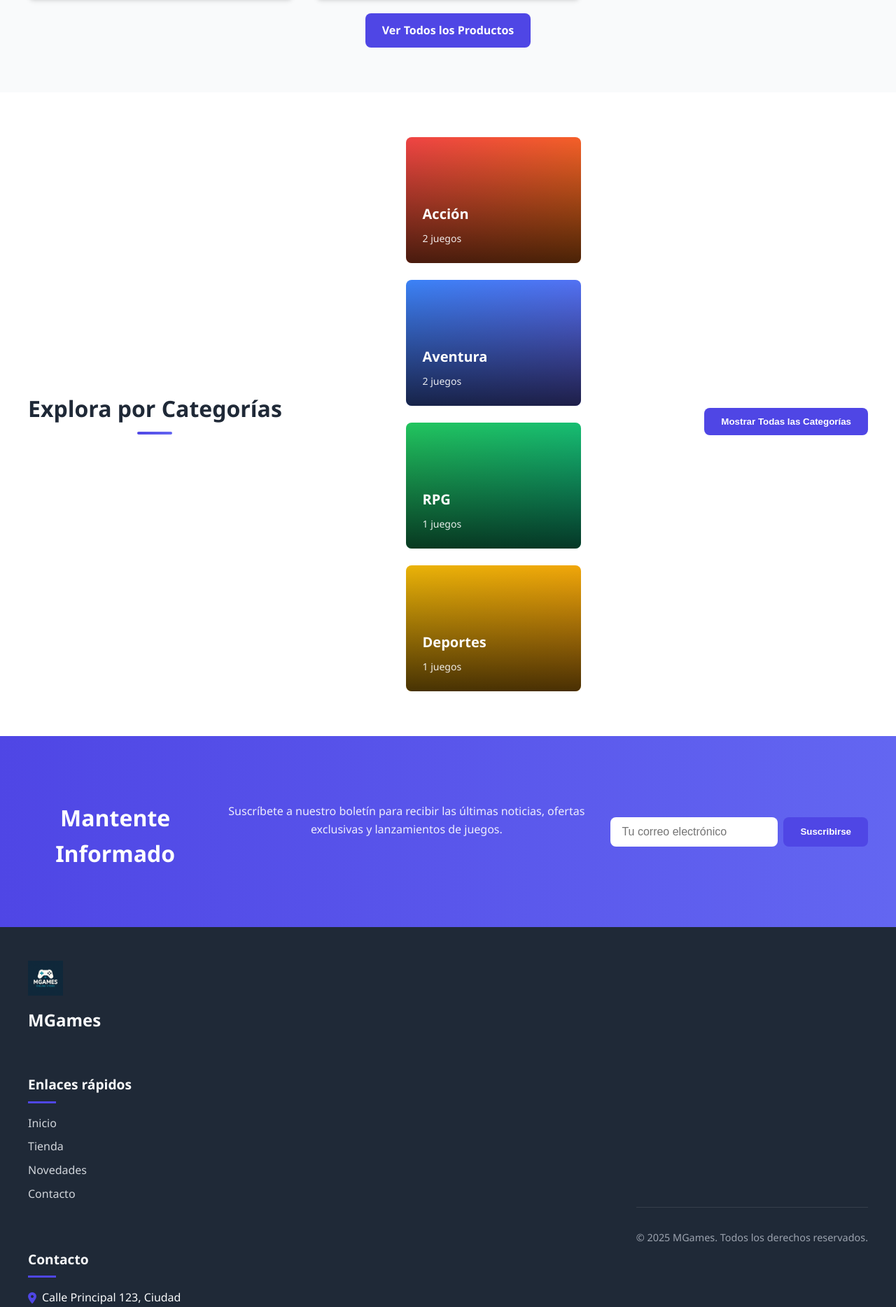
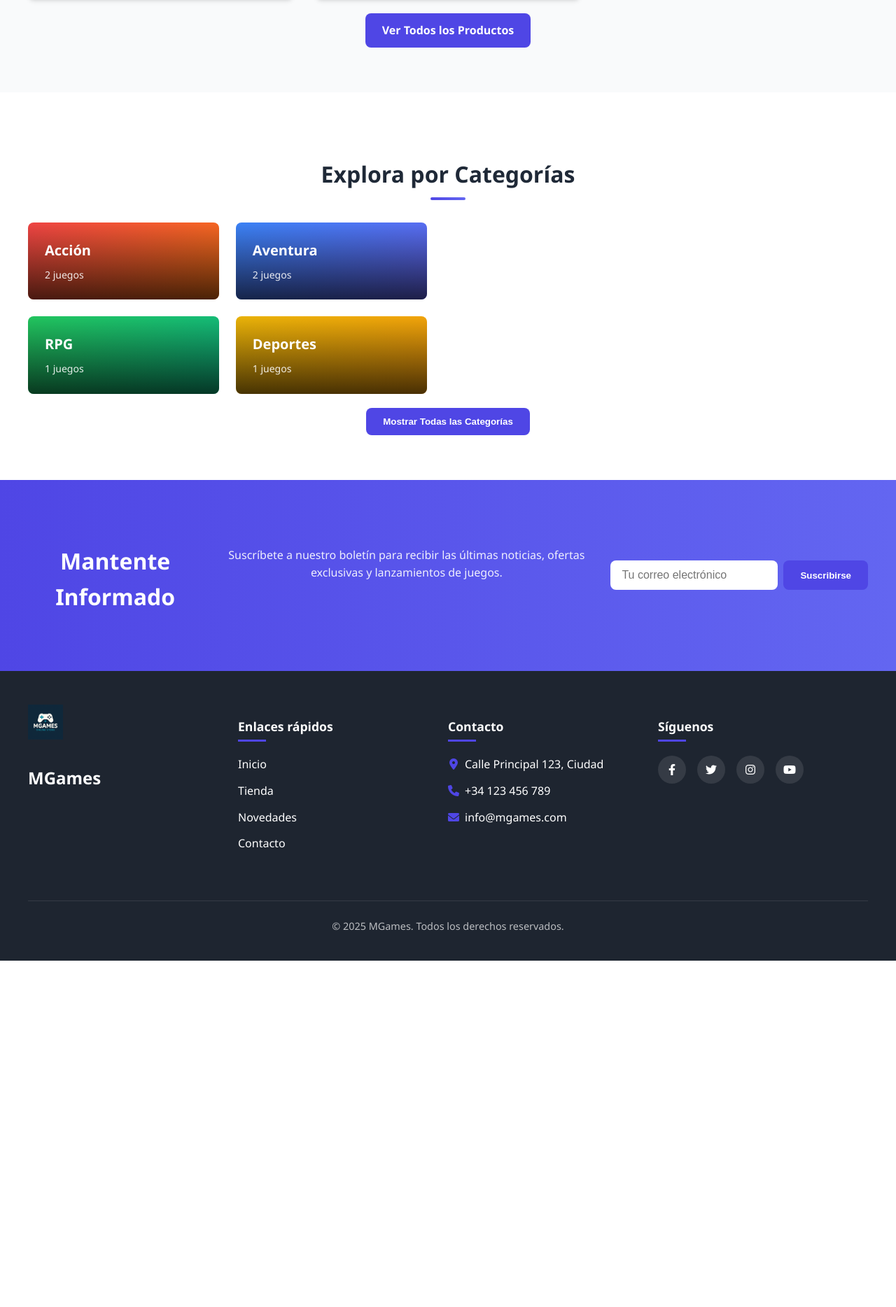
Before and after one commit to gery24/MGames, a PHP site: page /index.php?categoria=1 in a window 1280 px wide. Shown: the part 1395-3263 px from the top of the page at 70% size. After the commit the page ends 2768 px from the top, so only its background shows below. Run offline with PHP 8.4, Linux system fonts and the light colour scheme; data comes from the database, SQL or seed files in the repository.

Commit message:
Index arreglo categorias

```diff
--- a/index.php
+++ b/index.php
@@ -229,8 +229,8 @@ $titulo = "MGames - Tu tienda de videojuegos";
 
     <!-- Explora por Categorías -->
     <section class="categories-section">
+    <h2>Explora por Categorías</h2>
         <div class="container">
-            <h2>Explora por Categorías</h2>
             <div class="categories-grid" id="categories-grid">
                 <?php
                 // Colores para las categorías
@@ -257,12 +257,11 @@ $titulo = "MGames - Tu tienda de videojuegos";
                     </a>
                 <?php endforeach; ?>
             </div>
-
-            <!-- Botón para mostrar todas las categorías -->
-            <div class="button-group" style="margin-top: 20px; text-align: center;">
+        </div>
+        <!-- Botón para mostrar todas las categorías -->
+        <div class="button-group" style="margin-top: 20px; text-align: center;">
                 <button id="toggle-categories" class="btn btn-primary" onclick="toggleCategories()">Mostrar Todas las Categorías</button>
             </div>
-        </div>
     </section>
 
     <!-- Newsletter Section -->
@@ -1061,16 +1060,21 @@ body.admin .category-badge {
 .categories-section {
     padding: 4rem 0;
     background-color: var(--bg-white);
+    display: flex;
+    justify-content: center;
+    flex-direction: column;
+    align-items: center;
 }
 
 .categories-grid {
-    display: grid;
-    grid-template-columns: repeat(auto-fill, minmax(250px, 1fr));
+    display: flex;
+    flex-wrap: wrap;
+    justify-content: center;
     gap: 1.5rem;
 }
 
 .category-card {
-    height: 180px;
+    flex: 1 1 200px;
     border-radius: var(--radius);
     overflow: hidden;
     position: relative;
@@ -1620,46 +1624,8 @@ body.admin .newsletter {
     }
 </script>
 
-<footer class="site-footer <?php echo $isAdmin ? 'admin-footer' : ''; ?>">
-    <div class="container">
-        <div class="footer-content">
-            <div class="footer-logo">
-                <img src="FotosWeb/logo.png" alt="MGames Logo">
-                <h3>MGames</h3>
-                <?php if($isAdmin): ?>
-                    <span class="admin-badge">ADMIN</span>
-                <?php endif; ?>
-            </div>
-            <div class="footer-links">
-                <h4>Enlaces rápidos</h4>
-                <ul>
-                    <li><a href="index.php">Inicio</a></li>
-                    <li><a href="tienda.php">Tienda</a></li>
-                    <li><a href="novedades.php">Novedades</a></li>
-                    <li><a href="contacto.php">Contacto</a></li>
-                </ul>
-            </div>
-            <div class="footer-contact">
-                <h4>Contacto</h4>
-                <p><i class="fas fa-map-marker-alt"></i> Calle Principal 123, Ciudad</p>
-                <p><i class="fas fa-phone"></i> +34 123 456 789</p>
-                <p><i class="fas fa-envelope"></i> info@mgames.com</p>
-            </div>
-            <div class="footer-social">
-                <h4>Síguenos</h4>
-                <div class="social-icons">
-                    <a href="#"><i class="fab fa-facebook-f"></i></a>
-                    <a href="#"><i class="fab fa-twitter"></i></a>
-                    <a href="#"><i class="fab fa-instagram"></i></a>
-                    <a href="#"><i class="fab fa-youtube"></i></a>
-                </div>
-            </div>
-        </div>
-        <div class="footer-bottom">
-            <p>&copy; <?php echo date('Y'); ?> MGames. Todos los derechos reservados.</p>
-        </div>
-        </div>
-    </footer>
+<?php require_once 'includes/footer.php'; ?>
+
 
 <style>
 /* Estilos para el footer */
```
